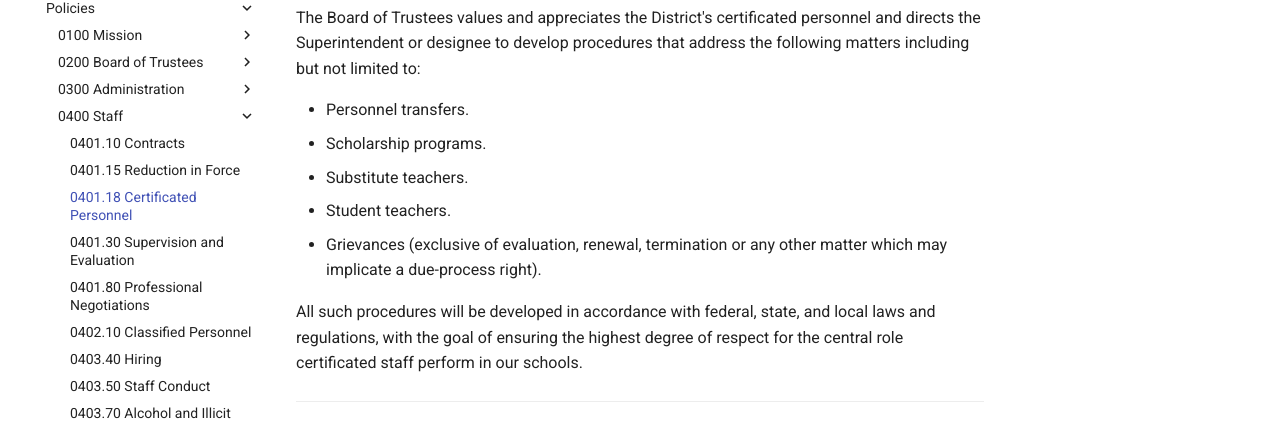
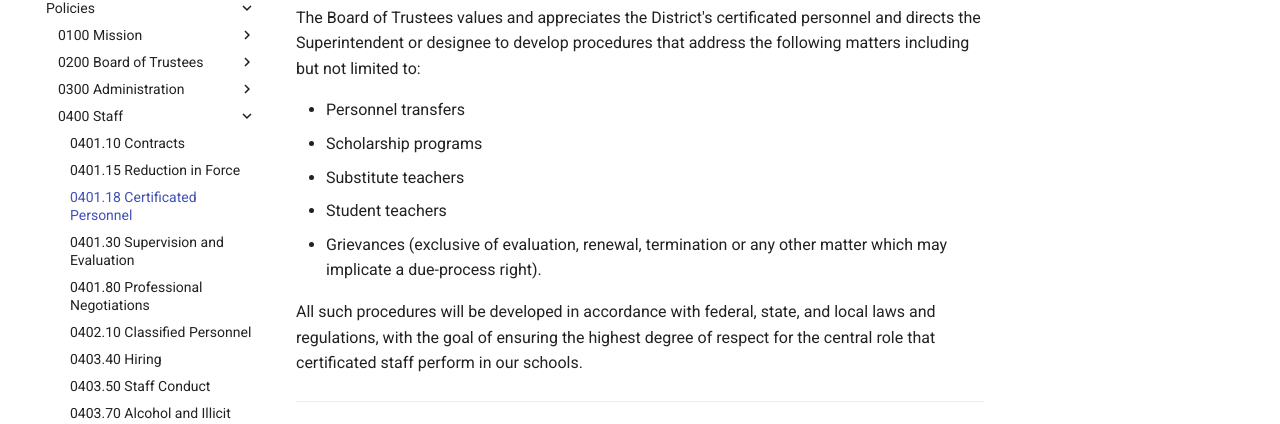
Before and after one commit to westada/section-400-hr-policy-review, an MkDocs documentation site: the page built from docs/policies/0400-Staff/0401.18.md, in a window 1280 px wide. Shown: the part 175-599 px from the top of the page. Built offline with MkDocs 1.6.1 and Material for MkDocs 9.7.7, drawn with Linux system fonts in a browser that asks for light colours.

```diff
--- a/docs/policies/0400-Staff/0401.18.md
+++ b/docs/policies/0400-Staff/0401.18.md
@@ -9,11 +9,11 @@ kind: Policy
 
 The Board of Trustees values and appreciates the District's certificated personnel and directs the Superintendent or designee to develop procedures that address the following matters including but not limited to:
 
-- Personnel transfers.
-- Scholarship programs.
-- Substitute teachers.
-- Student teachers.
+- Personnel transfers
+- Scholarship programs
+- Substitute teachers
+- Student teachers
 - Grievances (exclusive of evaluation, renewal, termination or any other matter which may implicate a due-process right).
 
 
-All such procedures will be developed in accordance with federal, state, and local laws and regulations, with the goal of ensuring the highest degree of respect for the central role certificated staff perform in our schools.
+All such procedures will be developed in accordance with federal, state, and local laws and regulations, with the goal of ensuring the highest degree of respect for the central role that certificated staff perform in our schools.
```
